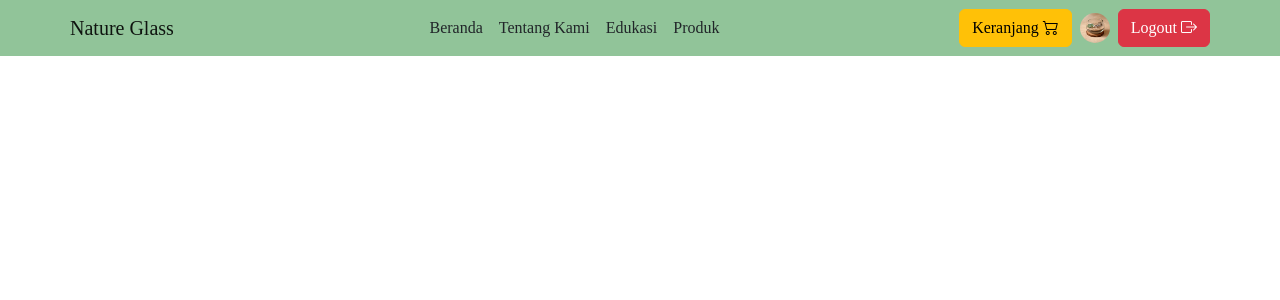
After one commit to AhmadMario02/Nature-Glass, a PHP site: page /headerUser.php in a window 1280 px wide. The commit adds this page. Shown: the top 300 px of the page. Run offline with PHP 8.4, Linux system fonts and the light colour scheme; some libraries are stand-ins or nearby versions.

Commit message:
tambah elemen header khusus user beserta autentikasinya

```diff
--- /dev/null
+++ b/headerUser.php
@@ -0,0 +1,32 @@
+<!DOCTYPE html>
+<html lang="en">
+
+<head>
+    <meta charset="UTF-8">
+    <meta name="viewport" content="width=device-width, initial-scale=1.0">
+    <title>Nature Glass</title>
+    <link href="https://stackpath.bootstrapcdn.com/bootstrap/5.1.3/css/bootstrap.min.css" rel="stylesheet">
+    <link href="https://cdn.jsdelivr.net/npm/bootstrap@5.2.3/dist/css/bootstrap.min.css" rel="stylesheet" integrity="sha384-rbsA2VBKQhggwzxH7pPCaAqO46MgnOM80zW1RWuH61DGLwZJEdK2Kadq2F9CUG65" crossorigin="anonymous">
+    <link rel="stylesheet" href="https://cdn.jsdelivr.net/npm/bootstrap-icons@1.5.0/font/bootstrap-icons.css">
+    <script src="https://cdn.jsdelivr.net/npm/sweetalert2@11"></script>
+</head>
+
+<body>
+    <header style="background-color: #91C499;font-family: Montserrat;">
+        <nav class="navbar container">
+            <a class="navbar-brand" href="index.php?p=home">Nature Glass</a>
+            <div class="d-flex align-middle">
+                <a class="nav-link m-2" href="index.php?p=home">Beranda</a>
+                <a class="nav-link m-2" href="index.php?p=about">Tentang Kami</a>
+                <a class="nav-link m-2" href="#">Edukasi</a>
+                <a class="nav-link m-2" href="index.php?p=catalogue">Produk</a>
+            </div>
+            <div class="d-flex align-items-center gap-2">
+                <a class="btn btn-warning" href="index.php?p=cart">Keranjang <i class="bi bi-cart2"></i></a>
+                <img src="./assets/Dune Terrarium.jpg" class="rounded-circle" width="30px" height="30px" alt="Avatar">
+                <a class="btn btn-danger" href="index.php?p=logout">Logout <i class="bi bi-box-arrow-right"></i></a>
+            </div>
+        </nav>
+    </header>
+    <br>
+    <main>
--- a/pages/logout.php
+++ b/pages/logout.php
@@ -4,5 +4,5 @@ if (!isset($_SESSION))
   session_start();
 }
 session_destroy();
-echo '<script>window.location = "../index.php"; </script>';
+echo '<script>window.location = "./index.php"; </script>';
 ?>
```
Also changed, not shown: index.php (+9 -1 lines), pages/auth_login.php (added, +9 -0 lines).
